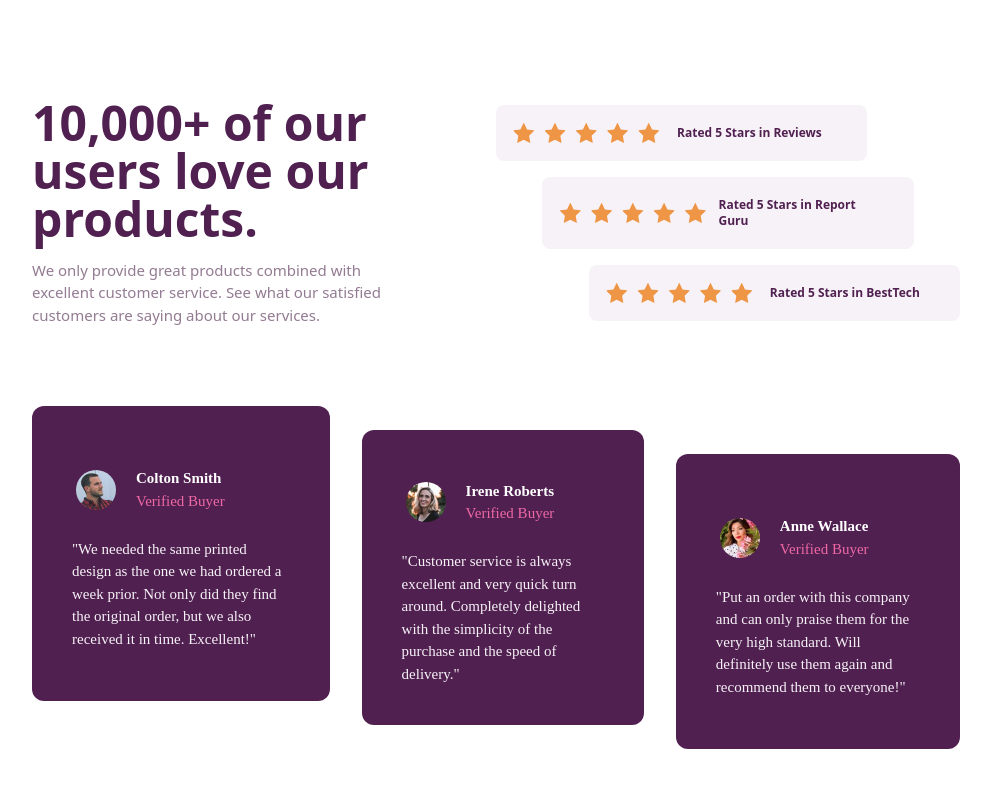
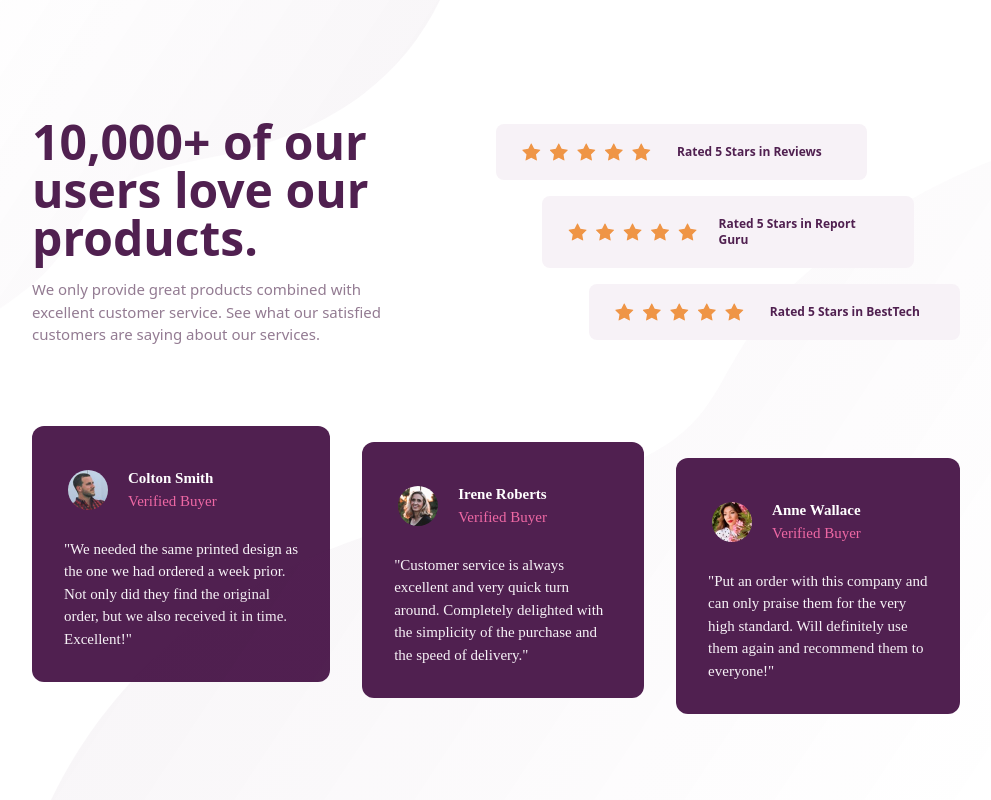
Before and after one commit to trinhlehainam/social-proof-challenge, a website: page public/index.html in a window 1280 px wide. Shown: the whole page, without its empty margins (144-1135 px from the left). Drawn offline with Linux system fonts and the light colour scheme; a web font is replaced by a local one.

Commit message:
Add background and fixed layout to improve responsive

```diff
--- a/public/index.html
+++ b/public/index.html
@@ -23,9 +23,13 @@
   </head>
   <body class="font-Spartan text-[15px] 2xl:text-lg">
       <main>
+          <img class="fixed top-0 left-0 hidden xl:block" src="images/bg-pattern-top-desktop.svg" alt="desktop background" />
+          <img class="fixed bottom-0 right-0 hidden xl:block" src="images/bg-pattern-bottom-desktop.svg" alt="desktop background" />
+          <img class="fixed top-0 left-0 block xl:hidden" src="images/bg-pattern-top-mobile.svg" alt="mobile background" />
+          <img class="fixed bottom-0 right-0 block xl:hidden" src="images/bg-pattern-bottom-mobile.svg" alt="mobile background" />
           <div class="flex flex-col justify-center items-center bg-white min-h-screen my-24 xl:my-0 px-6 xl:px-44 2xl:px-64 space-y-14 xl:space-y-20">
               <div class="flex flex-col xl:flex-row justify-center items-center space-y-14 xl:space-y-0">
-                  <div class="font-sans xl:w-1/2 xl:pr-24 xl:pr-40 self-center xl:self-start text-center xl:text-left">
+                  <div class="font-sans xl:w-1/2 xl:pr-24 2xl:pr-40 self-center xl:self-start text-center xl:text-left">
                       <h1 class="text-very-dark-magenta font-bold text-4xl xl:text-5xl 2xl:text-6xl px-8 xl:px-0">
                           10,000+ of our users love our products.
                       </h1>
@@ -34,10 +38,10 @@
                           See what our satisfied customers are saying about our services.
                       </div>
                   </div>
-                  <div class="font-sans text-xs w-full xl:w-1/2">
+                  <div class="font-sans text-xs w-full xl:w-1/2 z-10">
                       <div class="flex flex-col space-y-4">
                           <div class="flex flex-col xl:flex-row items-center bg-light-grayish-magenta rounded-lg xl:space-x-8 space-y-4 xl:space-y-0 py-5 xl:px-8 xl:w-4/5">
-                              <div class="flex flex-row space-x-2 scale-125">
+                              <div class="flex flex-row space-x-2 scale-110">
                                   <img src="images/icon-star.svg" alt="" />
                                   <img src="images/icon-star.svg" alt="" />
                                   <img src="images/icon-star.svg" alt="" />
@@ -49,7 +53,7 @@
                               </div>
                           </div>
                           <div class="flex flex-col xl:flex-row items-center bg-light-grayish-magenta rounded-lg xl:space-x-8 space-y-4 xl:space-y-0 py-5 xl:px-8 xl:w-4/5 xl:self-center">
-                              <div class="flex flex-row space-x-2 scale-125">
+                              <div class="flex flex-row space-x-2 scale-110">
                                   <img src="images/icon-star.svg" alt="" />
                                   <img src="images/icon-star.svg" alt="" />
                                   <img src="images/icon-star.svg" alt="" />
@@ -61,7 +65,7 @@
                               </div>
                           </div>
                           <div class="flex flex-col xl:flex-row items-center bg-light-grayish-magenta rounded-lg xl:space-x-8 space-y-4 xl:space-y-0 py-5 xl:px-8 xl:w-4/5 xl:self-end">
-                              <div class="flex flex-row space-x-2 scale-125">
+                              <div class="flex flex-row space-x-2 scale-110">
                                   <img src="images/icon-star.svg" alt="" />
                                   <img src="images/icon-star.svg" alt="" />
                                   <img src="images/icon-star.svg" alt="" />
@@ -76,7 +80,7 @@
                   </div>
               </div>
               <div class="flex flex-col space-y-4 xl:flex-row xl:space-x-8 xl:space-y-0">
-                  <div class="flex flex-col bg-very-dark-magenta rounded-xl py-8 px-6 justify-center">
+                  <div class="flex flex-col bg-very-dark-magenta rounded-xl py-6 px-4 justify-center">
                       <div class="flex flex-row">
                           <img class="my-auto scale-50 rounded-full" src="images/image-colton.jpg" alt="avatar" />
                           <div class="my-auto">
@@ -90,7 +94,7 @@
                           Excellent!"
                       </div>
                   </div>
-                  <div class="flex flex-col bg-very-dark-magenta rounded-xl py-8 px-6 justify-center xl:translate-y-6">
+                  <div class="flex flex-col bg-very-dark-magenta rounded-xl py-6 px-4 justify-center xl:translate-y-4">
                       <div class="flex flex-row">
                           <img class="my-auto scale-50 rounded-full" src="images/image-irene.jpg" alt="avatar" />
                           <div class="my-auto">
@@ -103,7 +107,7 @@
                           delighted with the simplicity of the purchase and the speed of delivery."
                       </div>
                   </div>
-                  <div class="flex flex-col bg-very-dark-magenta rounded-xl py-8 px-6 justify-center xl:translate-y-12">
+                  <div class="flex flex-col bg-very-dark-magenta rounded-xl py-6 px-4 justify-center xl:translate-y-8">
                       <div class="flex flex-row">
                           <img class="my-auto scale-50 rounded-full" src="images/image-anne.jpg" alt="avatar" />
                           <div class="my-auto">
```
Also changed, not shown: public/styles.css.
